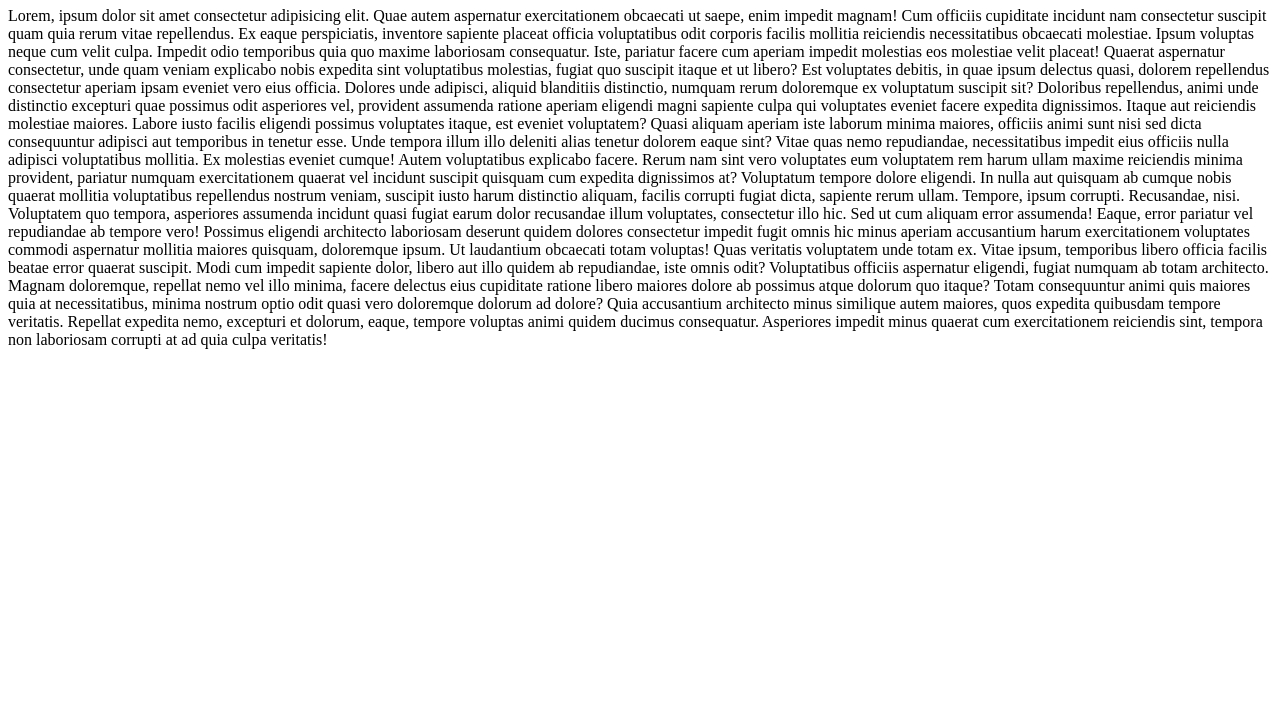
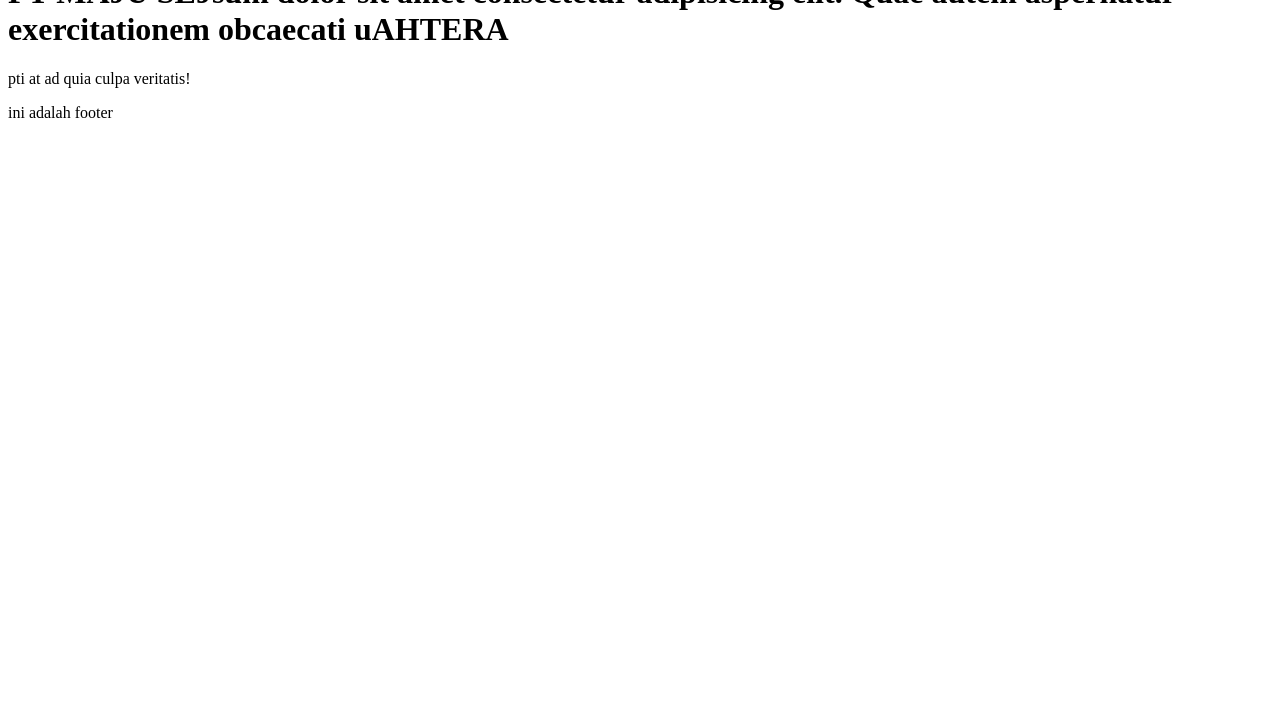
Before and after one commit to huang-2005-j/companyProfile, a plain HTML site: page index.html in a window 1280 px wide. Shown: the part 73-800 px from the top of the page. Drawn offline with Linux system fonts and the light colour scheme.

Commit message:
membuat header dan footer

```diff
--- a/index.html
+++ b/index.html
@@ -6,21 +6,9 @@
     <title>Document</title>
 </head>
 <body>
-    <h1>PT MAJU SEJAHTERA</h1>
-    <p>Lorem, ipsum dolor sit amet consectetur adipisicing elit. Quae autem aspernatur exercitationem obcaecati ut saepe, enim impedit magnam! Cum officiis cupiditate incidunt nam consectetur suscipit quam quia rerum vitae repellendus.
-    Ex eaque perspiciatis, inventore sapiente placeat officia voluptatibus odit corporis facilis mollitia reiciendis necessitatibus obcaecati molestiae. Ipsum voluptas neque cum velit culpa. Impedit odio temporibus quia quo maxime laboriosam consequatur.
-    Iste, pariatur facere cum aperiam impedit molestias eos molestiae velit placeat! Quaerat aspernatur consectetur, unde quam veniam explicabo nobis expedita sint voluptatibus molestias, fugiat quo suscipit itaque et ut libero?
-    Est voluptates debitis, in quae ipsum delectus quasi, dolorem repellendus consectetur aperiam ipsam eveniet vero eius officia. Dolores unde adipisci, aliquid blanditiis distinctio, numquam rerum doloremque ex voluptatum suscipit sit?
-    Doloribus repellendus, animi unde distinctio excepturi quae possimus odit asperiores vel, provident assumenda ratione aperiam eligendi magni sapiente culpa qui voluptates eveniet facere expedita dignissimos. Itaque aut reiciendis molestiae maiores.
-    Labore iusto facilis eligendi possimus voluptates itaque, est eveniet voluptatem? Quasi aliquam aperiam iste laborum minima maiores, officiis animi sunt nisi sed dicta consequuntur adipisci aut temporibus in tenetur esse.
-    Unde tempora illum illo deleniti alias tenetur dolorem eaque sint? Vitae quas nemo repudiandae, necessitatibus impedit eius officiis nulla adipisci voluptatibus mollitia. Ex molestias eveniet cumque! Autem voluptatibus explicabo facere.
-    Rerum nam sint vero voluptates eum voluptatem rem harum ullam maxime reiciendis minima provident, pariatur numquam exercitationem quaerat vel incidunt suscipit quisquam cum expedita dignissimos at? Voluptatum tempore dolore eligendi.
-    In nulla aut quisquam ab cumque nobis quaerat mollitia voluptatibus repellendus nostrum veniam, suscipit iusto harum distinctio aliquam, facilis corrupti fugiat dicta, sapiente rerum ullam. Tempore, ipsum corrupti. Recusandae, nisi.
-    Voluptatem quo tempora, asperiores assumenda incidunt quasi fugiat earum dolor recusandae illum voluptates, consectetur illo hic. Sed ut cum aliquam error assumenda! Eaque, error pariatur vel repudiandae ab tempore vero!
-    Possimus eligendi architecto laboriosam deserunt quidem dolores consectetur impedit fugit omnis hic minus aperiam accusantium harum exercitationem voluptates commodi aspernatur mollitia maiores quisquam, doloremque ipsum. Ut laudantium obcaecati totam voluptas!
-    Quas veritatis voluptatem unde totam ex. Vitae ipsum, temporibus libero officia facilis beatae error quaerat suscipit. Modi cum impedit sapiente dolor, libero aut illo quidem ab repudiandae, iste omnis odit?
-    Voluptatibus officiis aspernatur eligendi, fugiat numquam ab totam architecto. Magnam doloremque, repellat nemo vel illo minima, facere delectus eius cupiditate ratione libero maiores dolore ab possimus atque dolorum quo itaque?
-    Totam consequuntur animi quis maiores quia at necessitatibus, minima nostrum optio odit quasi vero doloremque dolorum ad dolore? Quia accusantium architecto minus similique autem maiores, quos expedita quibusdam tempore veritatis.
-    Repellat expedita nemo, excepturi et dolorum, eaque, tempore voluptas animi quidem ducimus consequatur. Asperiores impedit minus quaerat cum exercitationem reiciendis sint, tempora non laboriosam corrupti at ad quia culpa veritatis!</p>
+    <header>ini adlaha header</header>
+    <h1>PT MAJU SEJsum dolor sit amet consectetur adipisicing elit. Quae autem aspernatur exercitationem obcaecati uAHTERA</h1>
+pti at ad quia culpa veritatis!</p>
+    <footer>ini adalah footer</footer>
 </body>
 </html>
```
